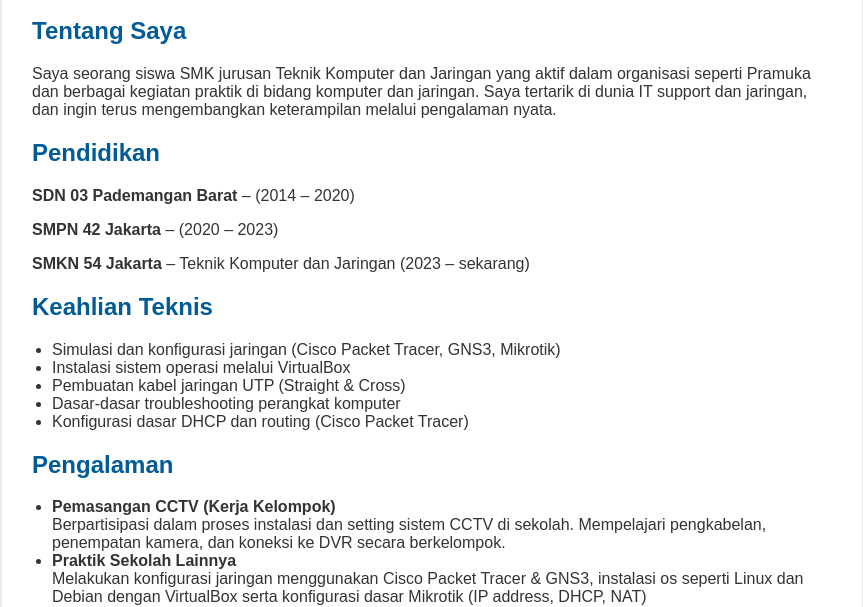
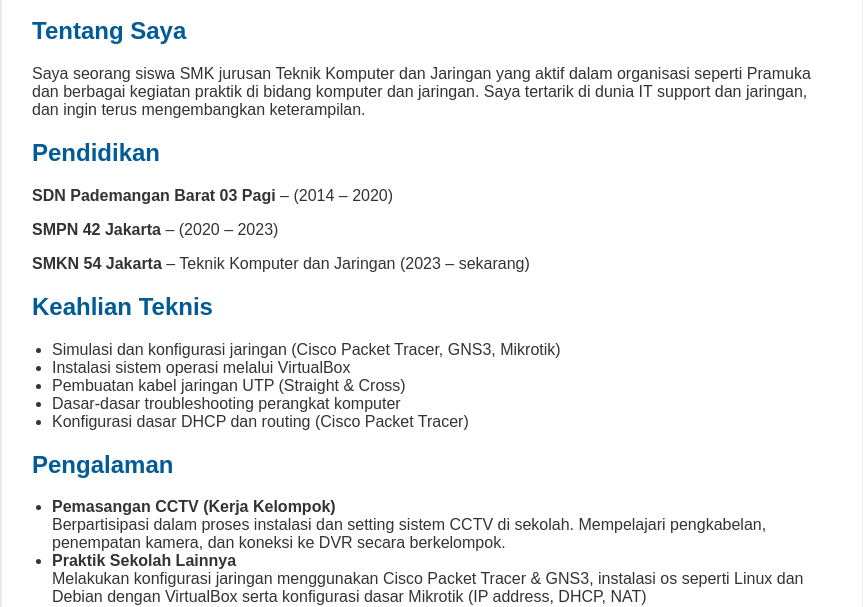
Before and after one commit to AriwXD/CV-ROSARIYADI, a plain HTML site: page index.html in a window 1280 px wide. Shown: the part 205-812 px from the top of the page, without its empty margins (208-1071 px from the left). Drawn offline with Linux system fonts and the light colour scheme.

Commit message:
Update index.html

```diff
--- a/index.html
+++ b/index.html
@@ -51,12 +51,12 @@
 
     <div class="section">
       <h2>Tentang Saya</h2>
-      <p>Saya seorang siswa SMK jurusan Teknik Komputer dan Jaringan yang aktif dalam organisasi seperti Pramuka dan berbagai kegiatan praktik di bidang komputer dan jaringan. Saya tertarik di dunia IT support dan jaringan, dan ingin terus mengembangkan keterampilan melalui pengalaman nyata.</p>
+      <p>Saya seorang siswa SMK jurusan Teknik Komputer dan Jaringan yang aktif dalam organisasi seperti Pramuka dan berbagai kegiatan praktik di bidang komputer dan jaringan. Saya tertarik di dunia IT support dan jaringan, dan ingin terus mengembangkan keterampilan.</p>
     </div>
 
     <div class="section">
       <h2>Pendidikan</h2>
-      <p><strong>SDN 03 Pademangan Barat</strong> – (2014 – 2020)</p>
+      <p><strong>SDN Pademangan Barat 03 Pagi</strong> – (2014 – 2020)</p>
       <p><strong>SMPN 42 Jakarta</strong> – (2020 – 2023)</p>
       <p><strong>SMKN 54 Jakarta</strong> – Teknik Komputer dan Jaringan (2023 – sekarang)</p>
     </div>
```
